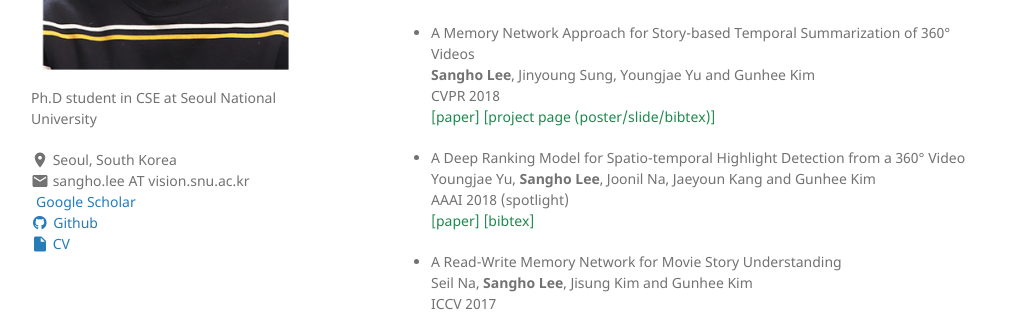
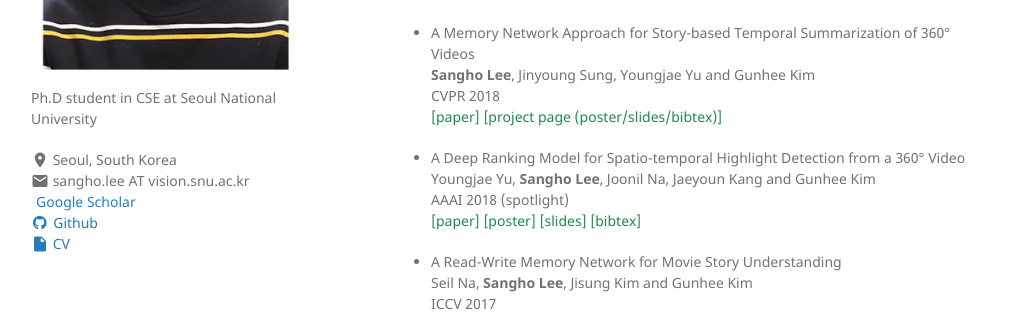
Before and after one commit to sangho-vision/sangho-vision.github.io, a Jekyll site: the page built from index.md, in a window 1280 px wide and 1078 px high. Shown: the part 406-722 px from the top of the window, without its empty margins (129-1144 px from the left). Built offline with Jekyll 4.4.1, drawn with Linux system fonts in a browser that asks for light colours; a style sheet for code colours, icons or effects is not loaded.

Commit message:
poster cv

```diff
--- a/_config.yml
+++ b/_config.yml
@@ -1,7 +1,7 @@
 title: Sangho Lee
 subtitle: 이상호
 face: /assets/img/sangho.jpg
-cv: https://drive.google.com/open?id=1lCb0NtmINd4KnfotjcTqysd85pTmPpPx
+cv: /assets/cv/sangholee_cv.pdf
 description: Ph.D student in CSE at Seoul National University
 location: Seoul, South Korea
 email: sangho.lee AT vision.snu.ac.kr
--- a/index.md
+++ b/index.md
@@ -37,12 +37,14 @@ Specifically, I focus on high-level video understanding and reasoning by explori
 **Sangho Lee**, Jinyoung Sung, Youngjae Yu and Gunhee Kim <br/>
 CVPR 2018 <br/>
 <a class="code" href="https://arxiv.org/abs/1805.02838">[paper]</a>
-<a class="code" href="http://vision.snu.ac.kr/projects/pfmn/">[project page (poster/slide/bibtex)]</a>
+<a class="code" href="http://vision.snu.ac.kr/projects/pfmn/">[project page (poster/slides/bibtex)]</a>
 
 - A Deep Ranking Model for Spatio-temporal Highlight Detection from a 360&deg; Video <br/>
 Youngjae Yu, **Sangho Lee**, Joonil Na, Jaeyoun Kang and Gunhee Kim <br/>
 AAAI 2018 (spotlight) <br/>
 <a class="code" href="https://aaai.org/ocs/index.php/AAAI/AAAI18/paper/view/17213"> [paper]</a>
+<a class="code" href="assets/poster/aaai_vrsumm_poster.pdf"> [poster]</a>
+<a class="code" href="assets/slides/aaai_vrsumm_spotlight_2page.pdf"> [slides]</a>
 <a class="code" href="assets/bibtex/aaai18_cvs.txt">[bibtex]</a>
 
 - A Read-Write Memory Network for Movie Story Understanding <br/>
@@ -50,7 +52,7 @@ Seil Na, **Sangho Lee**, Jisung Kim and Gunhee Kim <br/>
 ICCV 2017 <br/>
 <a class="code" href="https://arxiv.org/abs/1709.09345">[paper]</a>
 <a class="code" href="https://github.com/seilna/RWMN">[code]</a>
-<a class="code" href="https://seilna.github.io/posters/iccv17_movieqa_poster.pdf">[poster]</a>
+<a class="code" href="assets/poster/iccv17_movieqa_poster.pdf">[poster]</a>
 <a class="code" href="assets/bibtex/iccv17_movieqa.txt">[bibtex]</a>
 
 - Encoding Video and Label Priors for Multi-label Video Classification on YouTube-8M dataset <br/>
```
Also changed, not shown: 5 other files.
